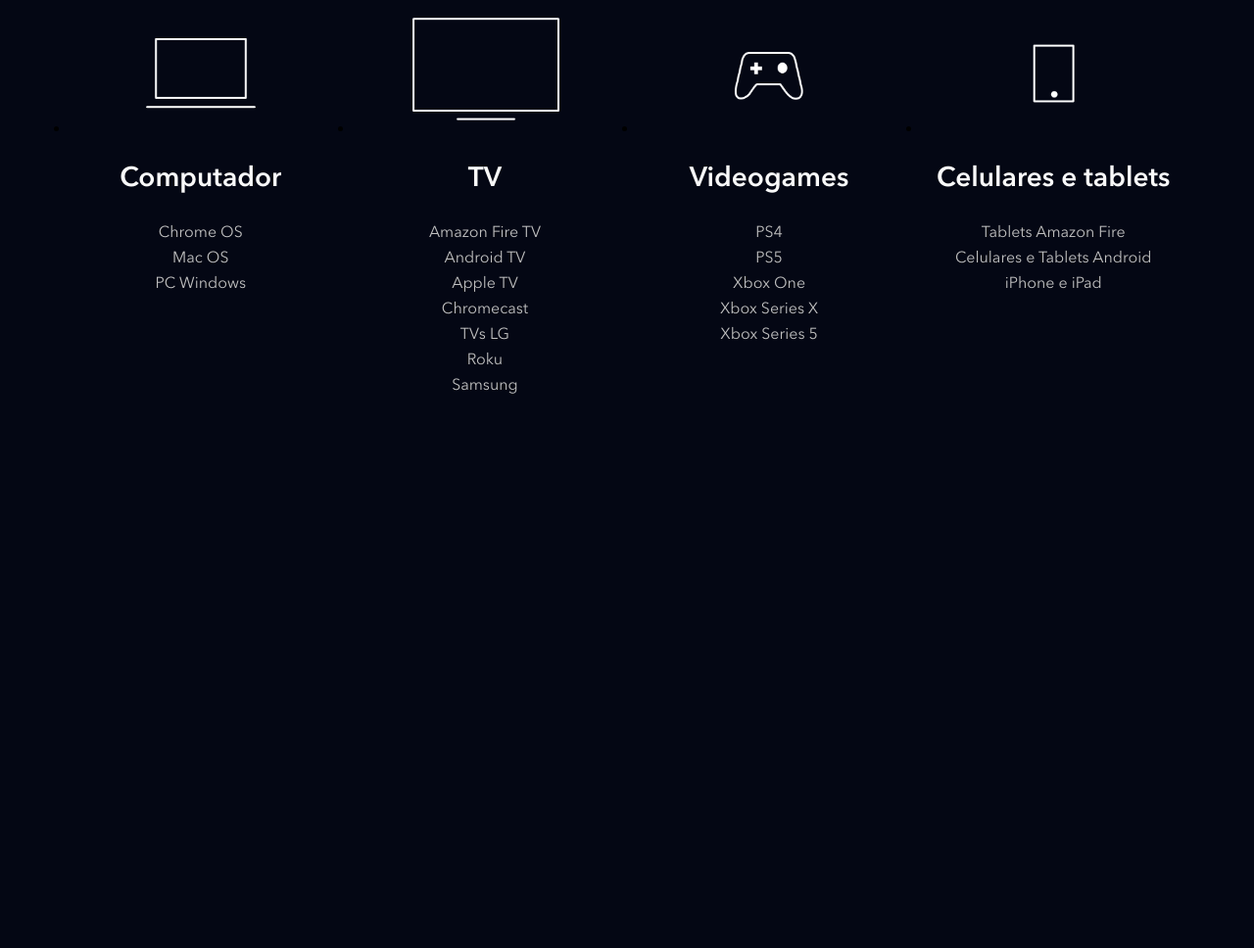
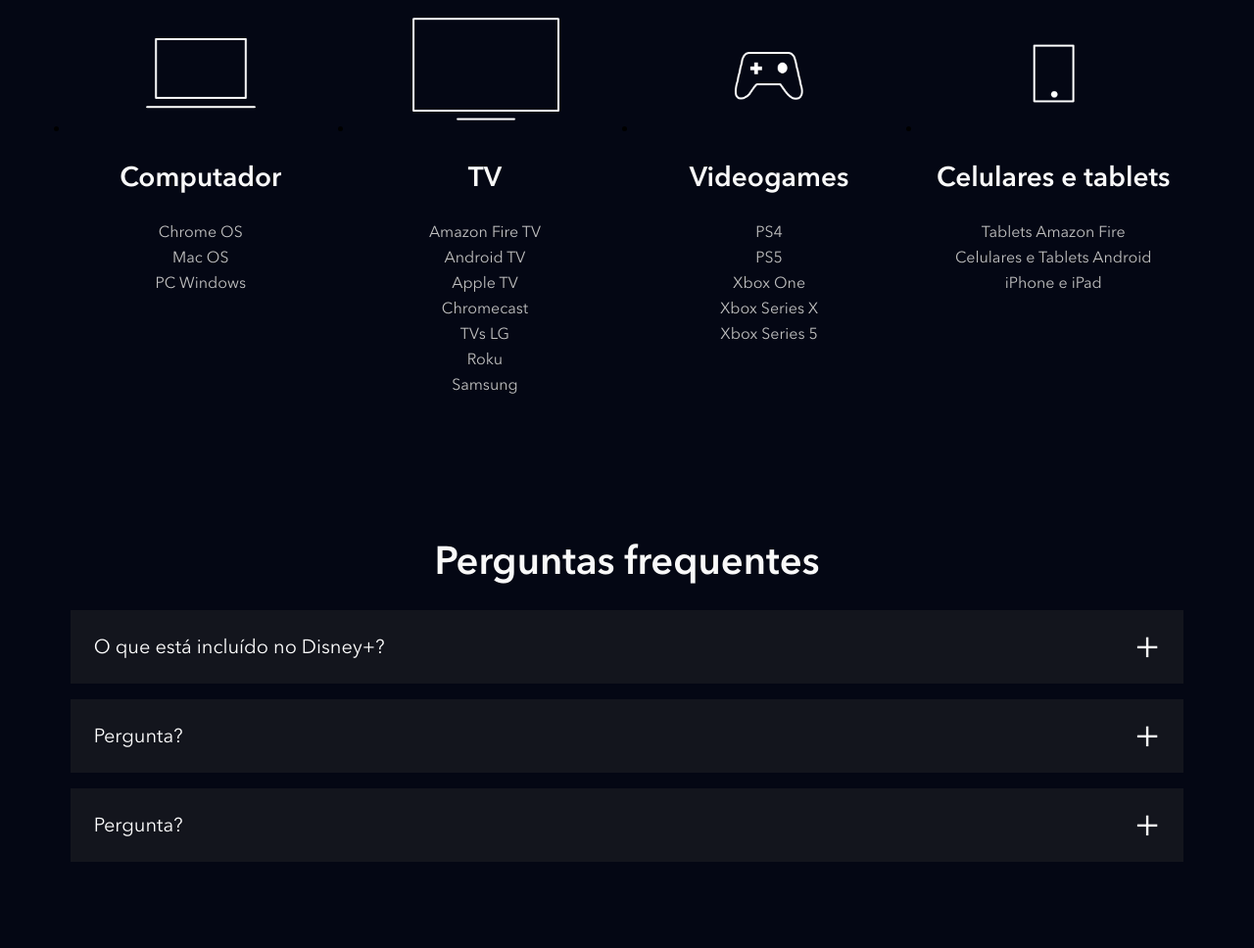
Before and after one commit to FernandoCalico/clone_disneyplus, a website: page index.html in a window 1280 px wide. Shown: the part 3913-4881 px from the top of the page at 98% size. Before the commit the page ends 4390 px from the top, so only its background shows below. Drawn offline with nearby package versions, Linux system fonts and the light colour scheme; files that its build step writes are made by us from their sources; files whose address does not match are found by name.

Commit message:
Criamos a seção FAQ

```diff
--- a/index.html
+++ b/index.html
@@ -210,6 +210,42 @@
             </li>
         </ul>
     </section>
+    <section class="faq">
+        <h2 class="title">Perguntas frequentes</h2>
+        <ul class="faq__questions">
+            <li class="faq__questions__item" data-faq-question>
+                <div class="faq__questions__item__question">
+                    O que está incluído no Disney+?
+                </div>
+                <div class="faq__questions__item__answer text--big">
+                    <ul>
+                        <li>
+                            . Experiência premium sem intervalos comerciais.
+                        </li>
+                        <li>
+                            . As melhores histórias das Disney, Pixar, Marvel, Star Wars e National Geographic, tudo em um só lugar.
+                        </li>
+                    </ul>
+                </div>
+            </li>
+            <li class="faq__questions__item" data-faq-question>
+                <div class="faq__questions__item__question">
+                    Pergunta?
+                </div>
+                <div class="faq__questions__item__answer text--big">
+                    A resposta da pergunta
+                </div>
+            </li>
+            <li class="faq__questions__item" data-faq-question>
+                <div class="faq__questions__item__question">
+                    Pergunta?
+                </div>
+                <div class="faq__questions__item__answer text--big">
+                    A resposta da pergunta
+                </div>
+            </li>
+        </ul>
+    </section>
     <script src="./src/main.js"></script>
 </body>
 </html>
--- a/src/main.js
+++ b/src/main.js
@@ -1,5 +1,6 @@
 document.addEventListener('DOMContentLoaded', function() {
     const buttons = document.querySelectorAll('[data-tab-button]');
+    const questions = document.querySelectorAll('[data-faq-question]');
 
     for (let i = 0; i < buttons.length; i++) {
         buttons[i].addEventListener('click', function (botao) {
@@ -10,6 +11,10 @@
             removeBotaoAtivo();
             botao.target.classList.add('shows__tabs__button--is-active');
         })
+    }
+
+    for (let i = 0; i < questions.length; i++) {
+        questions[i].addEventListener('click', abreOuFechaResposta);
     }
 })
 
@@ -28,3 +33,10 @@
         tabsContainer[i].classList.remove('shows__list--is-active');
     }
 }
+
+function abreOuFechaResposta(elemento) {
+    const classe = 'faq__questions__item--is-open';
+    const elementoPai = elemento.target.parentNode;
+
+    elementoPai.classList.toggle(classe);
+}
--- /dev/null
+++ b/src/styles/_faq.scss
@@ -0,0 +1,61 @@
+@use 'variaveis';
+
+.faq {
+    padding: 5.6vw;
+
+    h2 {
+        text-align: center;
+        margin-bottom: 24px;
+    }
+
+    li {
+        list-style: none;
+    }
+
+    &__questions {
+
+        &__item {
+            background-color: variaveis.$corDeFundoQuestions;
+            margin-bottom: 16px;
+
+            &__question {
+                color: #fff;
+                font-size: 20px;
+                padding: 24px;
+                display: block;
+                cursor: pointer;
+                position: relative;
+
+                &::after {
+                    content: '+';
+                    position: absolute;
+                    top: 0;
+                    right: 24px;
+                    height: 100%;
+                    display: flex;
+                    align-items: center;
+                    font-size: 40px;
+                }
+            }
+
+            &__answer{
+                height: 0;
+                overflow: hidden;
+                padding: 0 24px;;
+                transition: height, .5s ease;
+            }
+
+            &--is-open {
+                .faq__questions__item__question::after {
+                    content: '-';
+                }
+
+                .faq__questions__item__answer {
+                    height: auto;
+                    padding-bottom: 24px;
+                    transition: height, .5s ease;
+                }
+            }
+        }
+    }
+}
--- a/src/styles/_variaveis.scss
+++ b/src/styles/_variaveis.scss
@@ -2,3 +2,4 @@
 $corTextoPrincipal: silver;
 $corTextoSecundario: #f9f9f9;
 $corDeFundoBotao: #6421ff;
+$corDeFundoQuestions: #13151d;
--- a/src/styles/main.scss
+++ b/src/styles/main.scss
@@ -3,6 +3,7 @@
 @use 'shows';
 @use 'plans';
 @use 'available-devices';
+@use 'faq';
 
 @font-face {
     font-family: Avenir;
```
